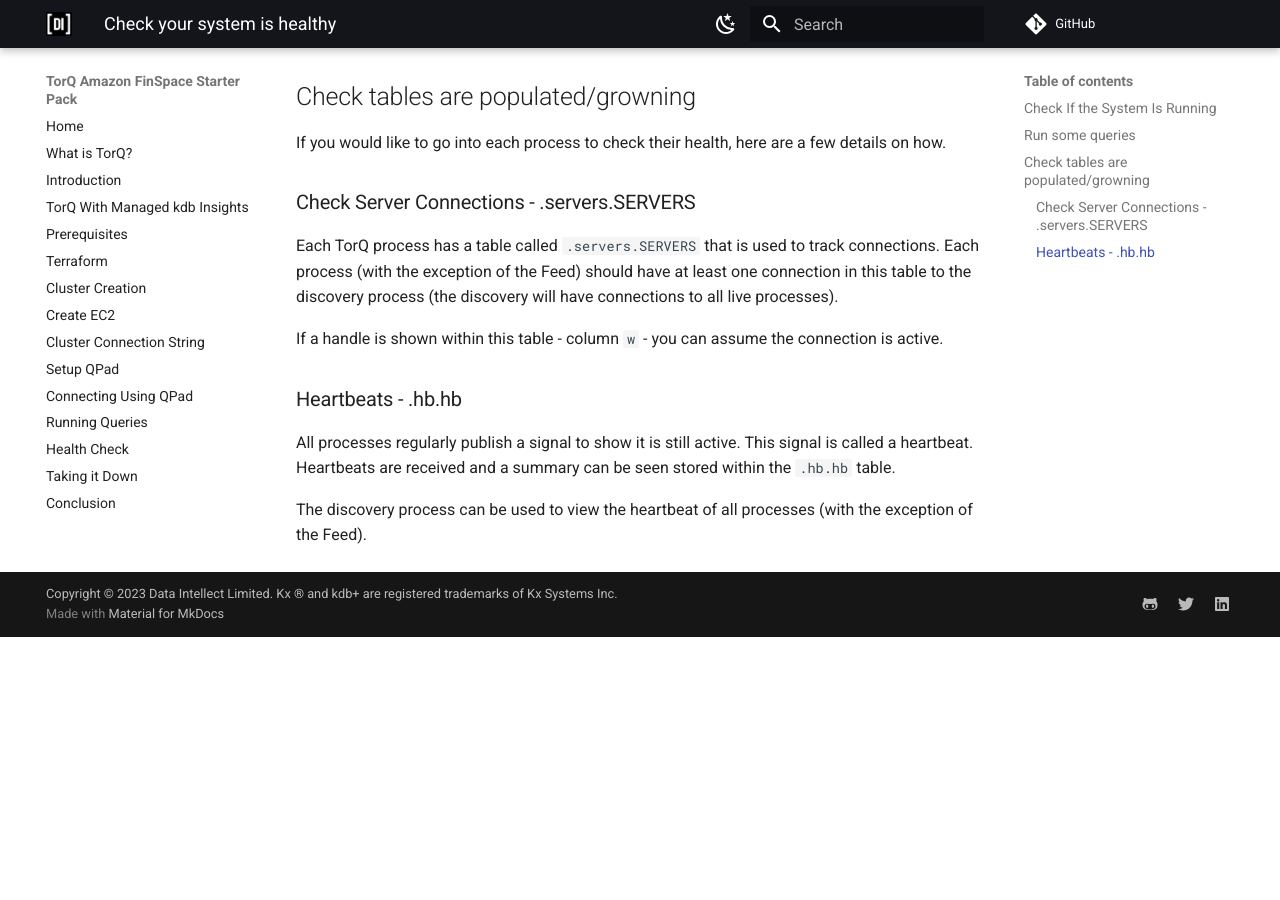
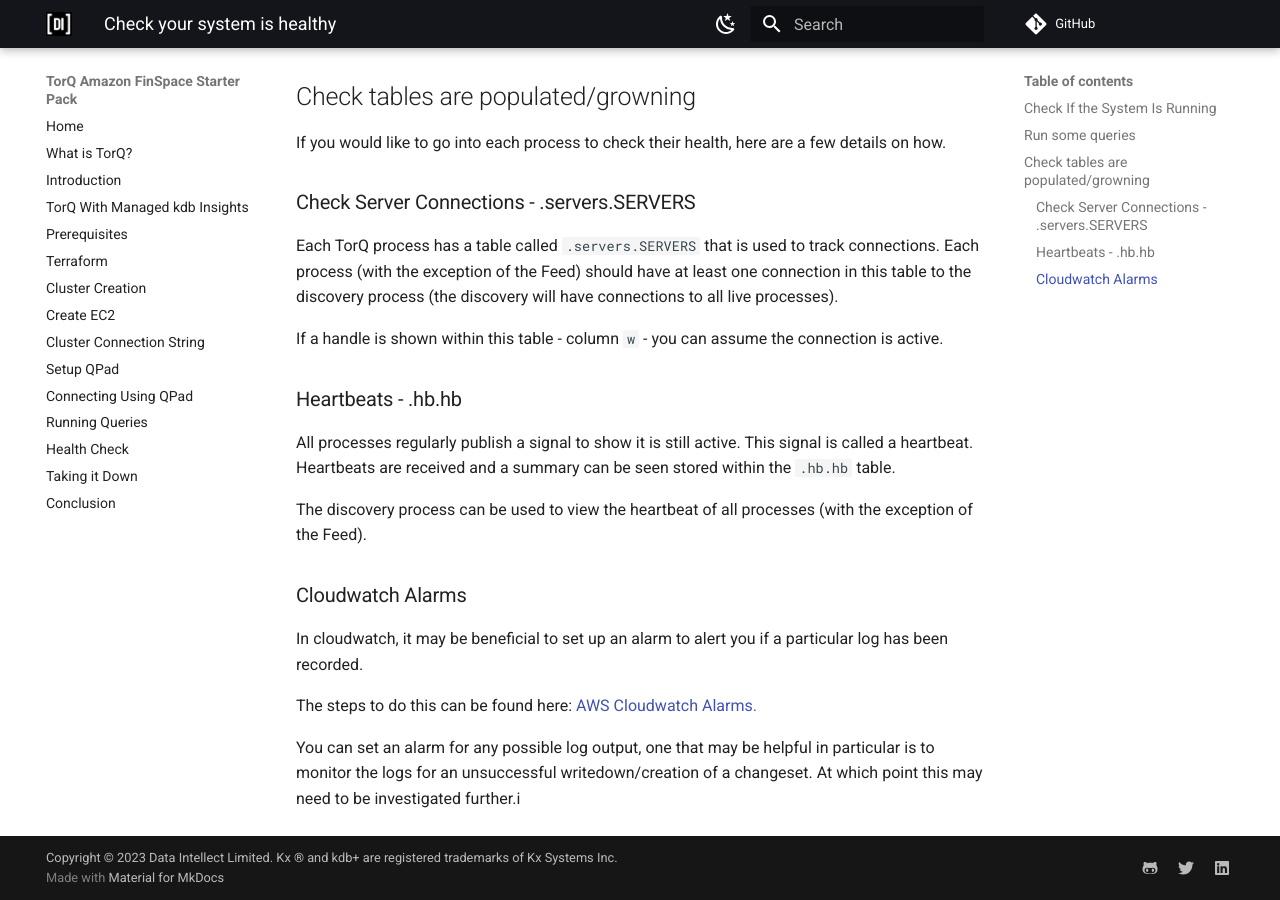
Before and after one commit to DataIntellectTech/TorQ-Amazon-FinSpace-Starter-Pack, an MkDocs documentation site: the page built from docs/13-healthcheck.md, in a window 1280 px wide and 900 px high, scrolled down 668 px. Built offline with MkDocs 1.6.1 and Material for MkDocs 9.7.7, drawn with Linux system fonts in a browser that asks for light colours; comment, search, counter and statistics services are not loaded; before the commit the page ends 1305 px from its top, so only the background shows below that.

Commit message:
healthchk

```diff
--- a/docs/13-healthcheck.md
+++ b/docs/13-healthcheck.md
@@ -26,3 +26,11 @@
 All processes regularly publish a signal to show it is still active. This signal is called a heartbeat. Heartbeats are received and a summary can be seen stored within the `.hb.hb` table.
 
 The discovery process can be used to view the heartbeat of all processes (with the exception of the Feed).
+
+### Cloudwatch Alarms
+
+In cloudwatch, it may be beneficial to set up an alarm to alert you if a particular log has been recorded.
+
+The steps to do this can be found here: [AWS Cloudwatch Alarms.](https://docs.aws.amazon.com/AmazonCloudWatch/latest/monitoring/Create_alarm_log_group_metric_filter.html)
+
+You can set an alarm for any possible log output, one that may be helpful in particular is to monitor the logs for an unsuccessful writedown/creation of a changeset. At which point this may need to be investigated further.i
```
